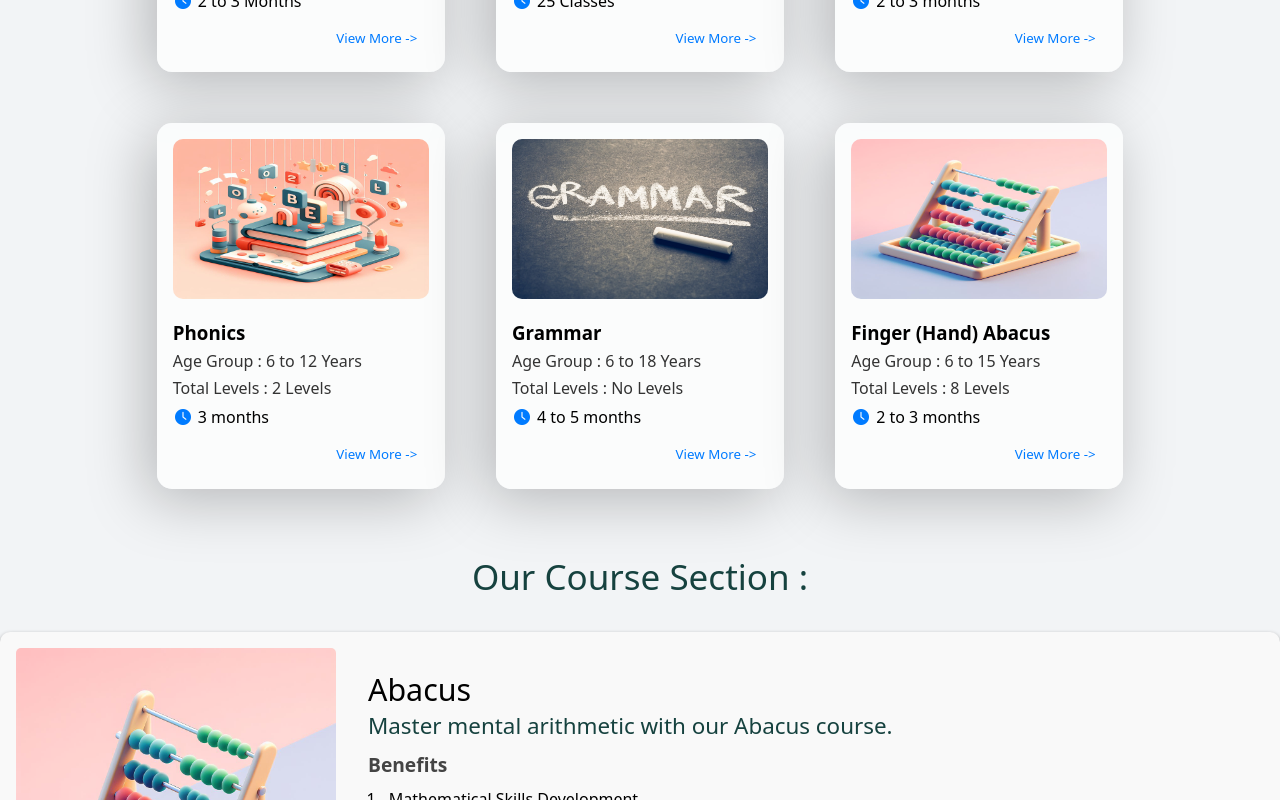
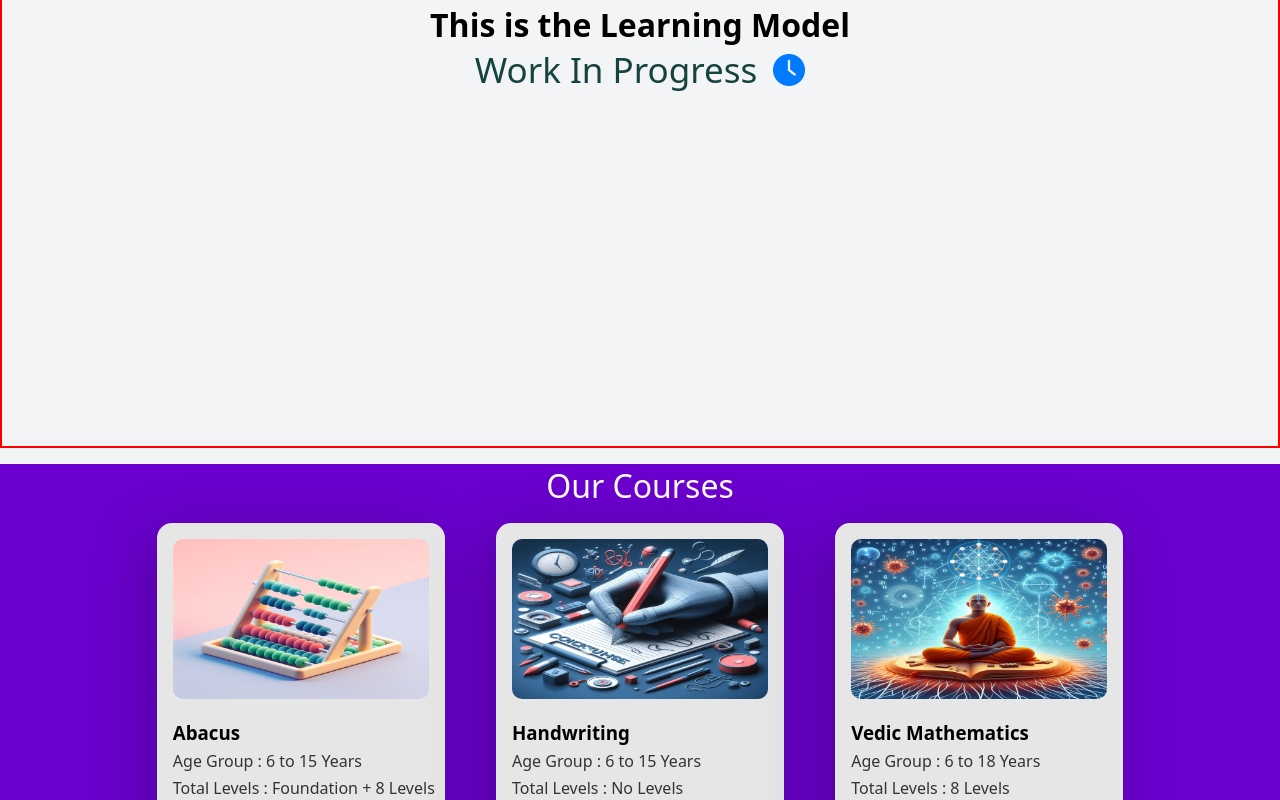
Before and after one commit to SheshNalwar/ASG-Academy, a React (Vite) app: page /courses in a window 1280 px wide. Shown: the part 1200-2000 px from the top of the page. Built offline with nearby package versions, Linux system fonts and the light colour scheme.

Commit message:
Color Changes and Footer

```diff
--- a/src/Index.js
+++ b/src/Index.js
@@ -9,9 +9,11 @@ import HomePage from "./Pages/HomePage";
 import NavBar from "./components/NavBar";
 import CourseSection from "./components/CourseSection";
 import CoursesCard from "./components/CoursesCard";
+import LearningModel from "./components/LearningModel";
+import Footer from "./components/Footer";
 
 // Export Components  :
-export { NavBar, CourseSection, CoursesCard };
+export { NavBar, CourseSection, CoursesCard, LearningModel, Footer };
 
 // Export Pages  :
 export { AboutUsPage, Achievements, CoursesPage, GalleryPage, HomePage };
--- a/src/Pages/CoursesPage.jsx
+++ b/src/Pages/CoursesPage.jsx
@@ -1,8 +1,9 @@
-import { CourseSection, CoursesCard } from "../Index.js";
+import { CourseSection, CoursesCard, LearningModel, Footer } from "../Index.js";
 import { courses, coursesData } from "../utils/Data.js";
 import "../css/CoursePage.scss";
 const CoursesPage = () => {
   return (
+    <>
       <div className="coursePage">
         <div className="mainCourse">
           <div className="coursePageTitle">
@@ -13,6 +14,7 @@ const CoursesPage = () => {
           </div>
           <img src="course.jpeg" alt="" />
         </div>
+        <LearningModel />
         <div className="cardSection">
           <p className="subtitle">Our Courses</p>
           <div className="cards">
@@ -29,6 +31,7 @@ const CoursesPage = () => {
             ))}
           </div>
         </div>
+
         <div className="allCourseSection">
           <p className="ourCourse">Our Course Section : </p>
           {coursesData.map((course) => (
@@ -36,6 +39,8 @@ const CoursesPage = () => {
           ))}
         </div>
       </div>
+      {/* <Footer /> */}
+    </>
   );
 };
 
--- a/src/components/CourseSection.jsx
+++ b/src/components/CourseSection.jsx
@@ -19,7 +19,7 @@ const CourseSection = ({ course }) => {
           </ol>
         </div>
         <div className="courseDuration">
-          <img src="duration.png" alt="" />
+          <img src="duration-white.png" alt="" />
           <p>{course.duration}</p>
         </div>
       </div>
--- /dev/null
+++ b/src/components/Footer.jsx
@@ -0,0 +1,12 @@
+import "../css/Components.scss";
+const Footer = () => {
+  return (
+    <>
+      <footer>
+        <h1>Footer</h1>
+      </footer>
+    </>
+  );
+};
+
+export default Footer;
--- /dev/null
+++ b/src/components/LearningModel.jsx
@@ -0,0 +1,14 @@
+import "../css/Components.scss";
+const LearningModel = () => {
+  return (
+    <div className="learningModel">
+      <h1>This is the Learning Model</h1>
+      <div className="progress">
+        <p>Work In Progress </p>
+        <img src="duration.png" alt="" />
+      </div>
+    </div>
+  );
+};
+
+export default LearningModel;
--- a/src/css/Components.scss
+++ b/src/css/Components.scss
@@ -173,12 +173,12 @@ nav {
   height: fit-content;
   border-radius: 15px;
   overflow: hidden;
-  background-color: #fdfefed2;
+  background-color: #e6e6e6;
   padding-bottom: 1rem;
   transition: all 0.4s;
   box-shadow: -9.9px 11.04px 59.7px 0px rgba(0, 0, 0, 0.25);
   &:hover {
-    box-shadow: 10px 10px 30px #00000062;
+    box-shadow: 10px 10px 30px #ffffff8f;
     transform: scale(0.98);
   }
   .image {
@@ -238,7 +238,7 @@ nav {
 }
 
 .courseSection {
-  background-color: #f9f9f9;
+  background-color: #5f00ba;
   border-radius: 10px;
   width: 100%;
   display: flex;
@@ -258,14 +258,16 @@ nav {
     display: flex;
     flex-direction: column;
     width: 70%;
+    color: white;
+
     .courseTitleDesc {
       margin-bottom: 10px;
       h2 {
         font-size: 1.9rem;
-        color: black;
-        font-weight: 500;
+        font-weight: 700;
       }
       #courseDesc {
+        color: #f9f9f9;
         font-size: 1.4rem;
       }
     }
@@ -274,7 +276,6 @@ nav {
       margin-bottom: 15px;
       h3 {
         font-size: 1.2rem;
-        color: #444;
         margin-bottom: 5px;
       }
       ol {
@@ -296,9 +297,38 @@ nav {
       }
       p {
         font-size: 1.2rem;
-        color: black;
+        color: white;
         font-weight: 500;
       }
     }
   }
 }
+
+.learningModel {
+  border: 2px solid red;
+  display: flex;
+  justify-content: center;
+  align-items: center;
+  flex-direction: column;
+  height: 100vh;
+  .progress {
+    display: flex;
+    align-items: center;
+    gap: 1rem;
+    img {
+      width: 2rem;
+      height: 2rem;
+    }
+  }
+}
+
+footer{
+  height: 50vh;
+  display: flex;
+  justify-content: center;
+  align-items: center;
+  border:2px solid red;
+  h1{
+    color: red;
+  }
+}
--- a/src/css/CoursePage.scss
+++ b/src/css/CoursePage.scss
@@ -33,12 +33,14 @@
   }
   .cardSection {
     gap: 1rem;
+    background-color: #6b00cf;
     display: flex;
     padding-bottom: 1rem;
     flex-direction: column;
     .subtitle {
       text-align: center;
       font-size: 2rem;
+      color: white;
       font-weight: 500;
     }
     .cards {
```
Also changed, not shown: public/duration-white.png (added). Lines whose indentation alone changed are shown as unchanged.
